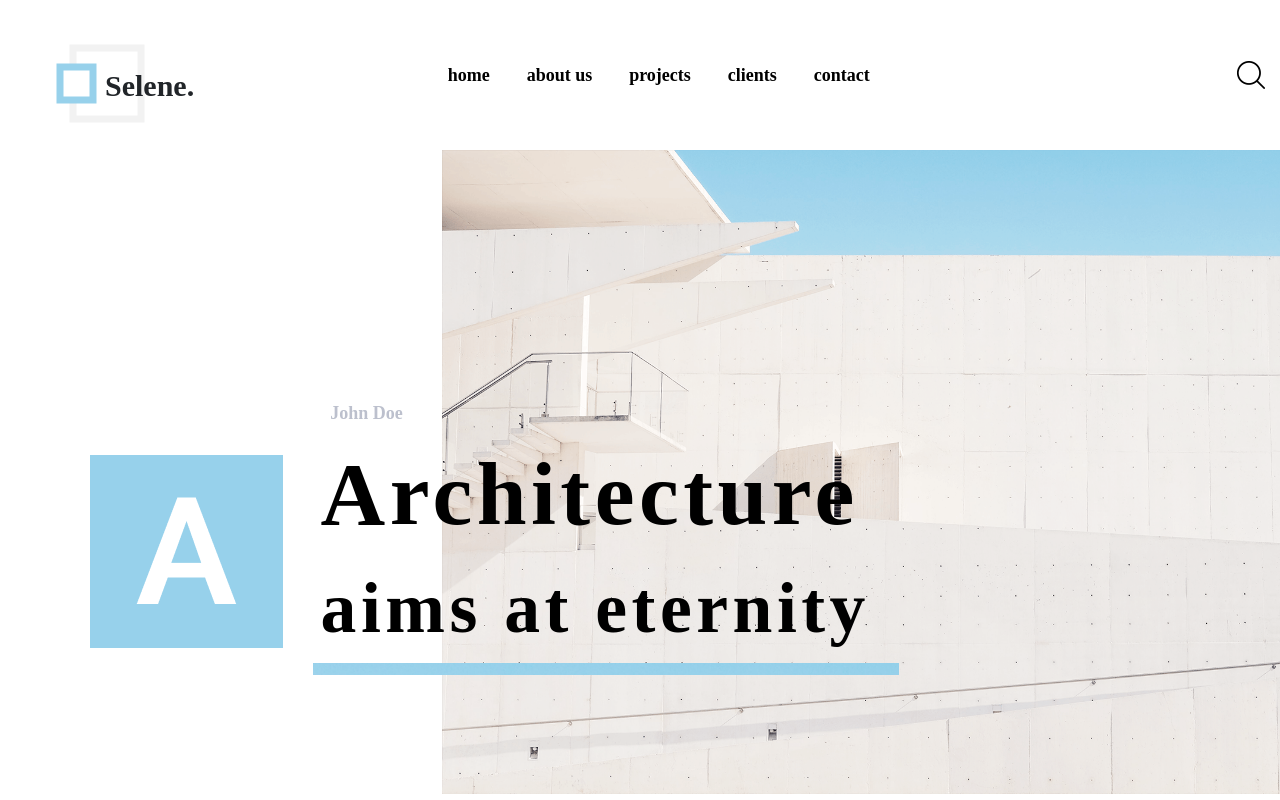
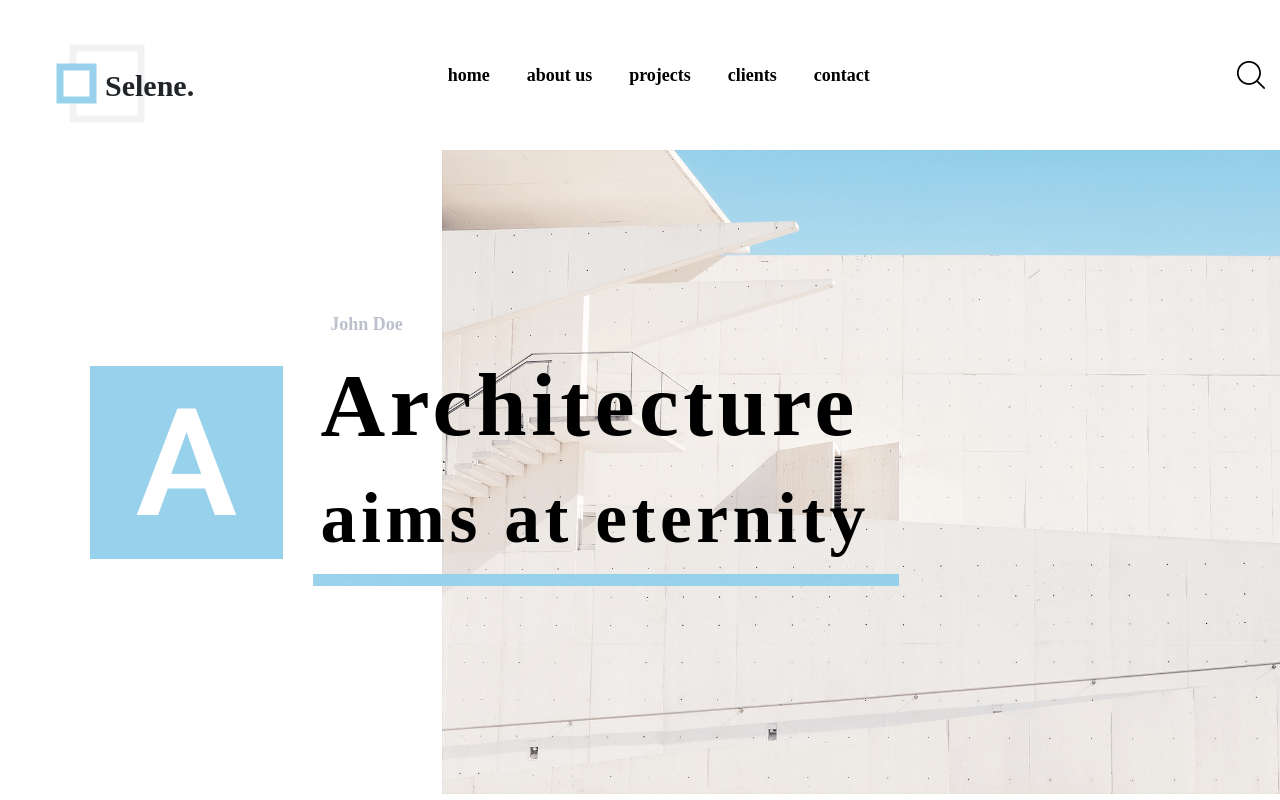
Before and after one commit to eireensid/architecture-landing, a Vue app: page / in a window 1280 px wide. Shown: the top 800 px of the page. Built offline with nearby package versions, Linux system fonts and the light colour scheme.

Commit message:
fix heading placing

```diff
--- a/src/components/Main.vue
+++ b/src/components/Main.vue
@@ -264,6 +264,9 @@ export default {
     letter-spacing: 0.05em;
     padding-top: 40px;
   }
+  .first-section {
+    position: relative;
+  }
   .we-create {
     margin-left: -60px;
     padding-top: 5px;
@@ -279,7 +282,7 @@ export default {
   }
   .heading {
     position: absolute;
-    top: 50%;
+    top: 25%; // 50%
     left: 7%;
     // width: 100%;
   }
```
